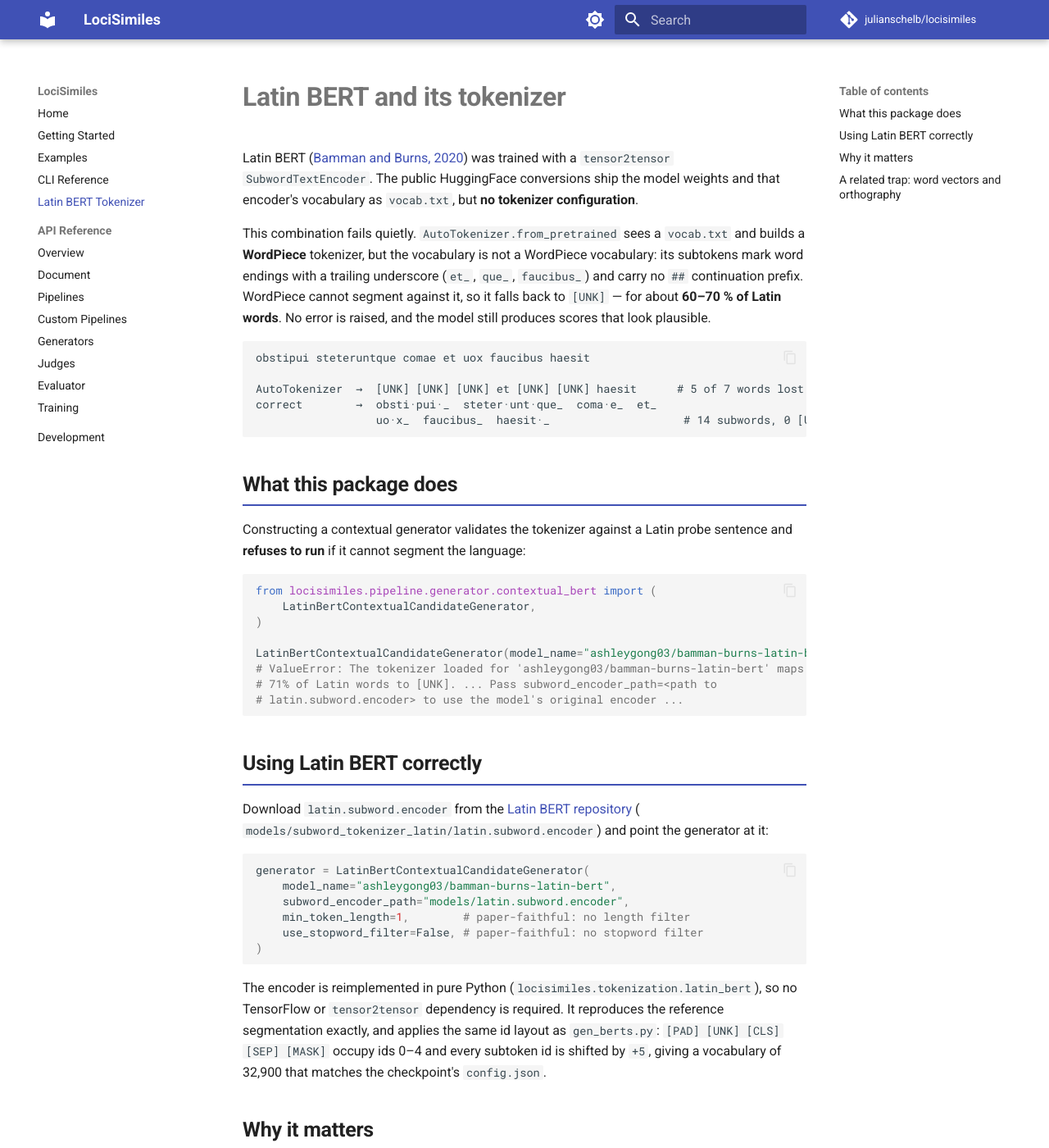
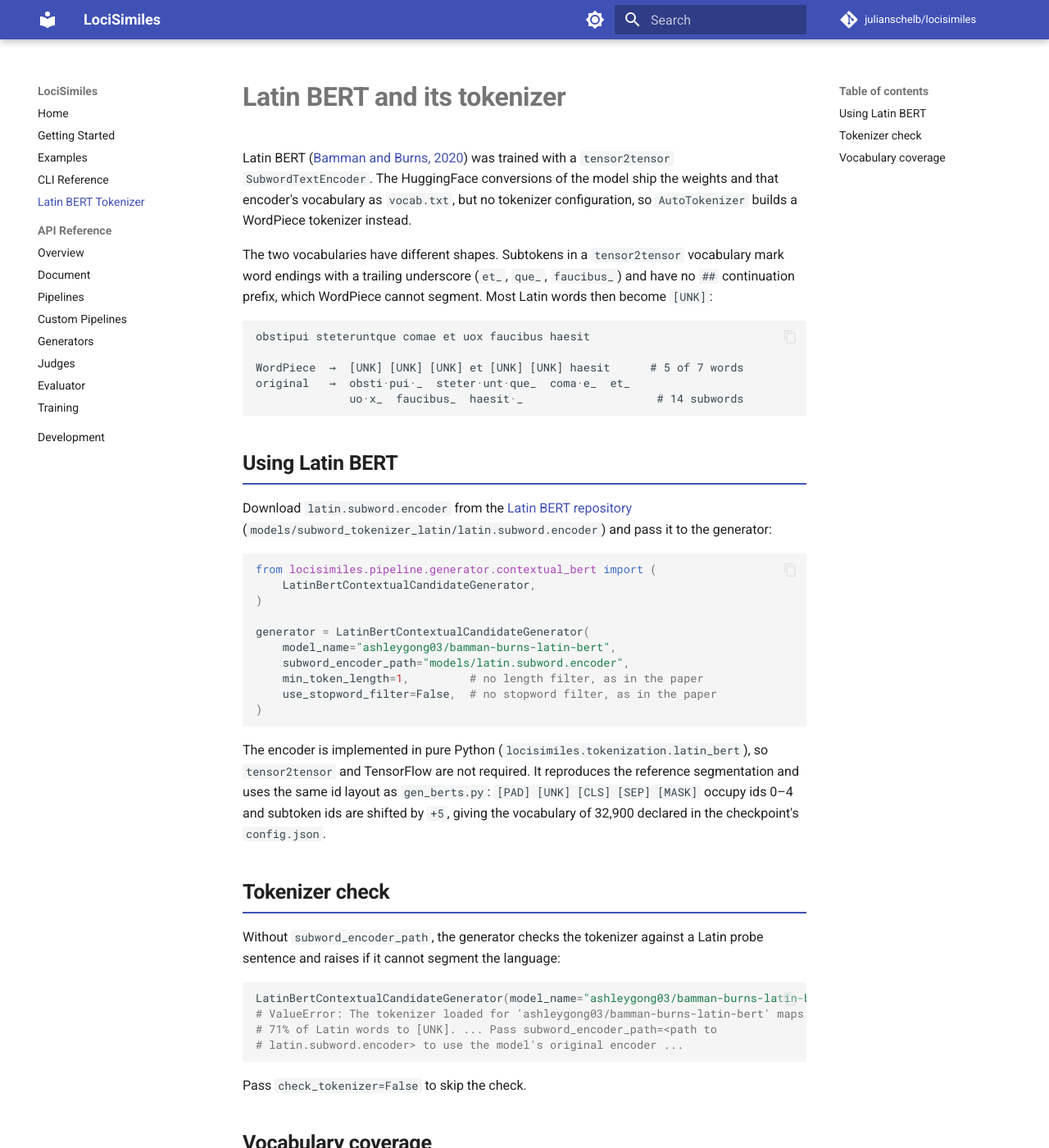
Before and after one commit to julianschelb/locisimiles, an MkDocs documentation site: the page built from docs/latin-bert-tokenizer.md, in a window 1280 px wide and 1400 px high. Shown: the whole window at 82% size. Built offline with MkDocs 1.6.1 and Material for MkDocs 9.7.7, drawn with Linux system fonts in a browser that asks for light colours; comment, search, counter and statistics services are not loaded; some of the changed text lies outside the part shown.

Commit message:
docs: rewrite the Latin BERT tokenizer page in a neutral tone (#22)
Removes the benchmark-impact table and the separate word-vector section, and
drops the framing around them. What remains is reference material: why the two
vocabularies are incompatible, how to pass the original encoder, what the
tokenizer check does, and how vocabulary coverage is reported.

````diff
--- a/docs/latin-bert-tokenizer.md
+++ b/docs/latin-bert-tokenizer.md
@@ -1,91 +1,80 @@
 # Latin BERT and its tokenizer
 
 Latin BERT ([Bamman and Burns, 2020](https://arxiv.org/abs/2009.10053)) was
-trained with a `tensor2tensor` `SubwordTextEncoder`. The public HuggingFace
-conversions ship the model weights and that encoder's vocabulary as
-`vocab.txt`, but **no tokenizer configuration**.
+trained with a `tensor2tensor` `SubwordTextEncoder`. The HuggingFace
+conversions of the model ship the weights and that encoder's vocabulary as
+`vocab.txt`, but no tokenizer configuration, so `AutoTokenizer` builds a
+WordPiece tokenizer instead.
 
-This combination fails quietly. `AutoTokenizer.from_pretrained` sees a
-`vocab.txt` and builds a **WordPiece** tokenizer, but the vocabulary is not a
-WordPiece vocabulary: its subtokens mark word endings with a trailing
-underscore (`et_`, `que_`, `faucibus_`) and carry no `##` continuation prefix.
-WordPiece cannot segment against it, so it falls back to `[UNK]` — for about
-**60–70 % of Latin words**. No error is raised, and the model still produces
-scores that look plausible.
+The two vocabularies have different shapes. Subtokens in a `tensor2tensor`
+vocabulary mark word endings with a trailing underscore (`et_`, `que_`,
+`faucibus_`) and have no `##` continuation prefix, which WordPiece cannot
+segment. Most Latin words then become `[UNK]`:
 
 ```text
 obstipui steteruntque comae et uox faucibus haesit
 
-AutoTokenizer  →  [UNK] [UNK] [UNK] et [UNK] [UNK] haesit      # 5 of 7 words lost
-correct        →  obsti·pui·_  steter·unt·que_  coma·e_  et_
-                  uo·x_  faucibus_  haesit·_                    # 14 subwords, 0 [UNK]
+WordPiece  →  [UNK] [UNK] [UNK] et [UNK] [UNK] haesit      # 5 of 7 words
+original   →  obsti·pui·_  steter·unt·que_  coma·e_  et_
+              uo·x_  faucibus_  haesit·_                    # 14 subwords
 ```
 
-## What this package does
+## Using Latin BERT
 
-Constructing a contextual generator validates the tokenizer against a Latin
-probe sentence and **refuses to run** if it cannot segment the language:
+Download `latin.subword.encoder` from the
+[Latin BERT repository](https://github.com/dbamman/latin-bert)
+(`models/subword_tokenizer_latin/latin.subword.encoder`) and pass it to the
+generator:
 
 ```python
 from locisimiles.pipeline.generator.contextual_bert import (
     LatinBertContextualCandidateGenerator,
 )
 
+generator = LatinBertContextualCandidateGenerator(
+    model_name="ashleygong03/bamman-burns-latin-bert",
+    subword_encoder_path="models/latin.subword.encoder",
+    min_token_length=1,         # no length filter, as in the paper
+    use_stopword_filter=False,  # no stopword filter, as in the paper
+)
+```
+
+The encoder is implemented in pure Python
+(`locisimiles.tokenization.latin_bert`), so `tensor2tensor` and TensorFlow are
+not required. It reproduces the reference segmentation and uses the same id
+layout as `gen_berts.py`: `[PAD] [UNK] [CLS] [SEP] [MASK]` occupy ids 0–4 and
+subtoken ids are shifted by `+5`, giving the vocabulary of 32,900 declared in
+the checkpoint's `config.json`.
+
+## Tokenizer check
+
+Without `subword_encoder_path`, the generator checks the tokenizer against a
+Latin probe sentence and raises if it cannot segment the language:
+
+```python
 LatinBertContextualCandidateGenerator(model_name="ashleygong03/bamman-burns-latin-bert")
 # ValueError: The tokenizer loaded for 'ashleygong03/bamman-burns-latin-bert' maps
 # 71% of Latin words to [UNK]. ... Pass subword_encoder_path=<path to
 # latin.subword.encoder> to use the model's original encoder ...
 ```
 
-## Using Latin BERT correctly
+Pass `check_tokenizer=False` to skip the check.
 
-Download `latin.subword.encoder` from the
-[Latin BERT repository](https://github.com/dbamman/latin-bert) (
-`models/subword_tokenizer_latin/latin.subword.encoder`) and point the generator
-at it:
+## Vocabulary coverage
 
-```python
-generator = LatinBertContextualCandidateGenerator(
-    model_name="ashleygong03/bamman-burns-latin-bert",
-    subword_encoder_path="models/latin.subword.encoder",
-    min_token_length=1,        # paper-faithful: no length filter
-    use_stopword_filter=False, # paper-faithful: no stopword filter
-)
-```
+Embedding checkpoints expect text in the form they were trained on. The Latin
+word vectors, for example, are trained on u/i-normalized lemmas (`uolo`, `uel`,
+`ciuilis`), while CLTK's lemmatizer produces v/j spellings and homonym indices
+(`volo`, `vel`, `venus2`). `Word2VecCandidateGenerator` lemmatizes and then
+normalizes orthography, in that order, before looking a token up.
 
-The encoder is reimplemented in pure Python
-(`locisimiles.tokenization.latin_bert`), so no TensorFlow or `tensor2tensor`
-dependency is required. It reproduces the reference segmentation exactly, and
-applies the same id layout as `gen_berts.py`: `[PAD] [UNK] [CLS] [SEP] [MASK]`
-occupy ids 0–4 and every subtoken id is shifted by `+5`, giving a vocabulary of
-32,900 that matches the checkpoint's `config.json`.
-
-## Why it matters
-
-Evaluated on the *Loci Similes* benchmark, the tokenizer alone accounts for the
-difference between a baseline that looks unusable and one that is competitive:
-
-| | broken tokenizer | original encoder |
-|---|---|---|
-| Retrieval, pooled Recall@100 | 0.147 | **0.616** |
-| Cross-encoder, verbatim F1 | 9.53 | **77.82** |
-
-## A related trap: word vectors and orthography
-
-The same class of mismatch affects the static Latin word vectors. The published
-checkpoints are trained on **u/i-normalized lemmas** (`uolo`, `uel`, `ciuilis`),
-whereas CLTK's lemmatizer emits v/j spellings and homonym indices (`volo`,
-`vel`, `venus2`). Looking the latter up in the former simply misses.
-
-`Word2VecCandidateGenerator` therefore lemmatizes with CLTK and *then*
-normalizes orthography — that order matters — and warns when few tokens are
-found in the vocabulary:
+When a checkpoint covers few of the tokens it is given, the generator reports
+it:
 
 ```text
 UserWarning: Word2Vec generator (latin_w2v_bamman_lemma300_100_1.model): only
 37.5% of tokens are in the vocabulary ... frequent OOV: volo (3165), vel (1993)
 ```
 
-That warning is the generic form of the check: any embedding checkpoint whose
-preprocessing disagrees with your text will show up as low coverage rather than
-as an error.
+`locisimiles.diagnostics.vocab_coverage` computes the same figures directly for
+any token stream and vocabulary.
````
